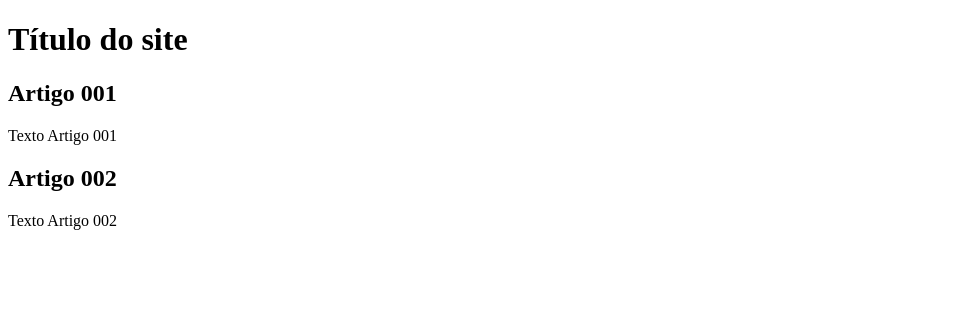
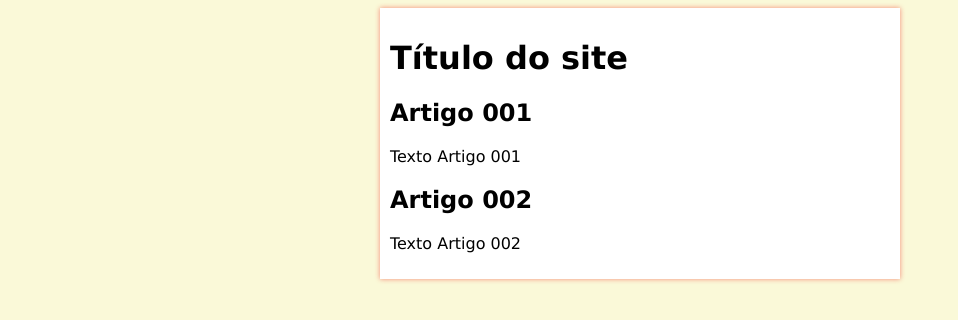
Before and after one commit to brunodepaduaf/projeto-site-curso, a plain HTML site: page projeto-site/index.html in a window 1280 px wide. Shown: the whole page, without its empty margins (0-958 px from the left). Drawn offline with Linux system fonts and the light colour scheme.

Commit message:
Design iniciado

```diff
--- a/projeto-site/index.html
+++ b/projeto-site/index.html
@@ -5,6 +5,7 @@
     <meta http-equiv="X-UA-Compatible" content="IE=edge">
     <meta name="viewport" content="width=device-width, initial-scale=1.0">
     <title>Título do Site</title>
+    <link rel="stylesheet" href="styles/style.css">
 </head>
 <body>
     <main>
--- /dev/null
+++ b/projeto-site/styles/style.css
@@ -0,0 +1,16 @@
+* {
+    font-family: Verdana, Geneva, Tahoma, sans-serif;
+    font-size: 16 px;
+}
+
+body {
+    background-color: rgb(250, 249, 216);
+}
+
+main {
+    background-color: white;
+    width: 500px;
+    margin: auto;
+    padding: 10px;
+    box-shadow: 0px 0px 5px #ee0b0b79;
+}
```
